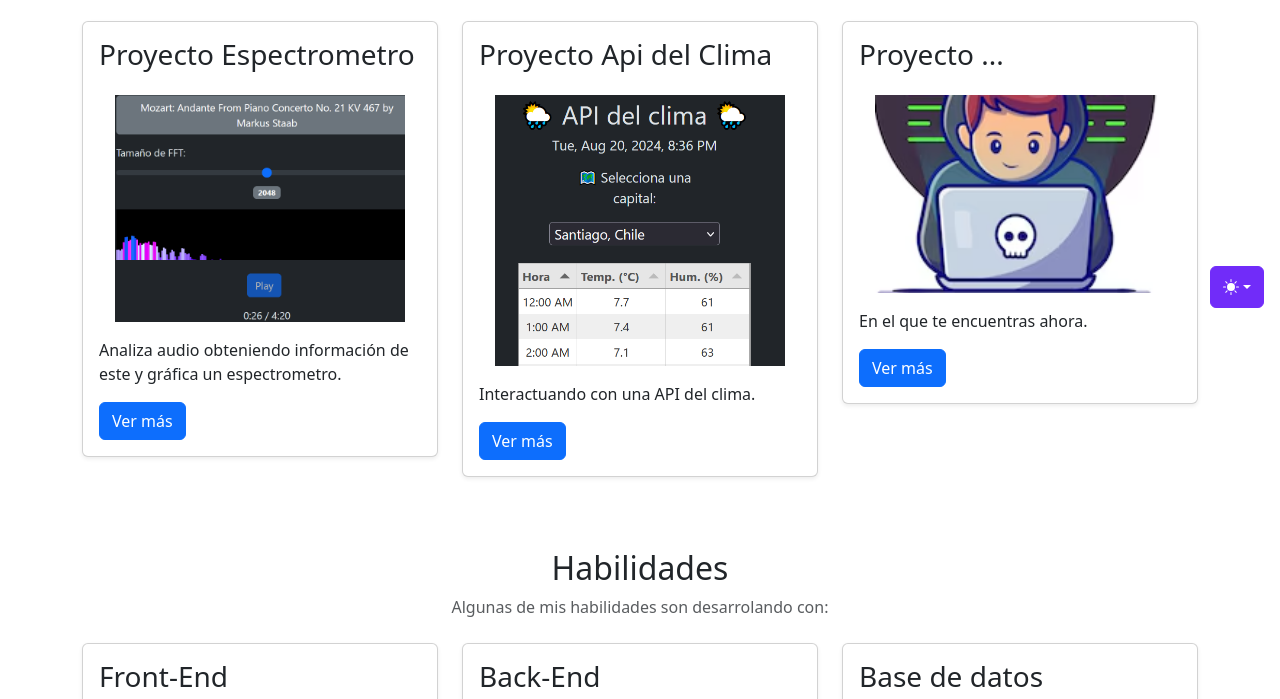
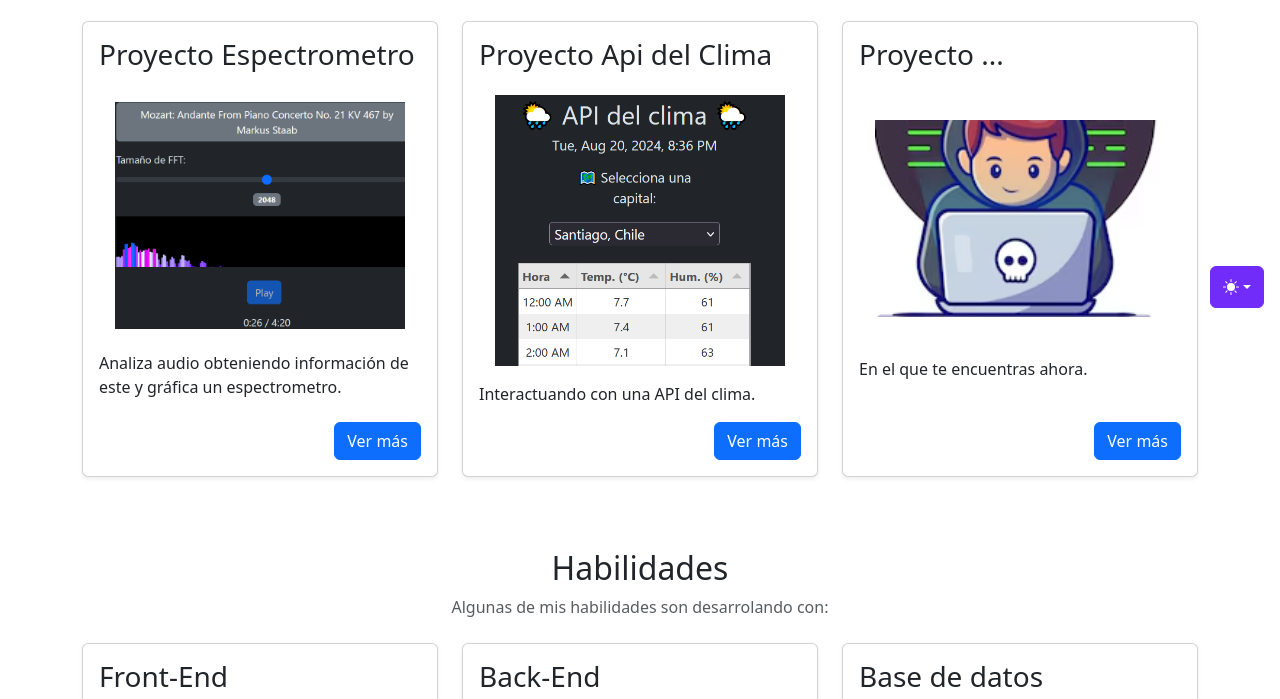
Before and after one commit to csgutierm/hello-world, a plain HTML site: page index.html in a window 1280 px wide. Shown: the part 476-1175 px from the top of the page. Drawn offline with Linux system fonts and the light colour scheme.

Commit message:
Cards de la misma altura y boton alineado a la derecha en el bottom

```diff
--- a/assets/css/index.css
+++ b/assets/css/index.css
@@ -124,3 +124,19 @@ img {
     border-radius: 10px;
     padding: 10px;
   }
+
+
+ /*Cards de la misma altura y boton alineado a la derecha en el bottom*/
+  .card {
+    display: flex;
+    flex-direction: column;
+    height: 100%;
+  }
+  .card-body {
+    display: flex;
+    flex-direction: column;
+    justify-content: space-between;
+  }
+  .btn-primary {
+    align-self: flex-end;
+  }
```
